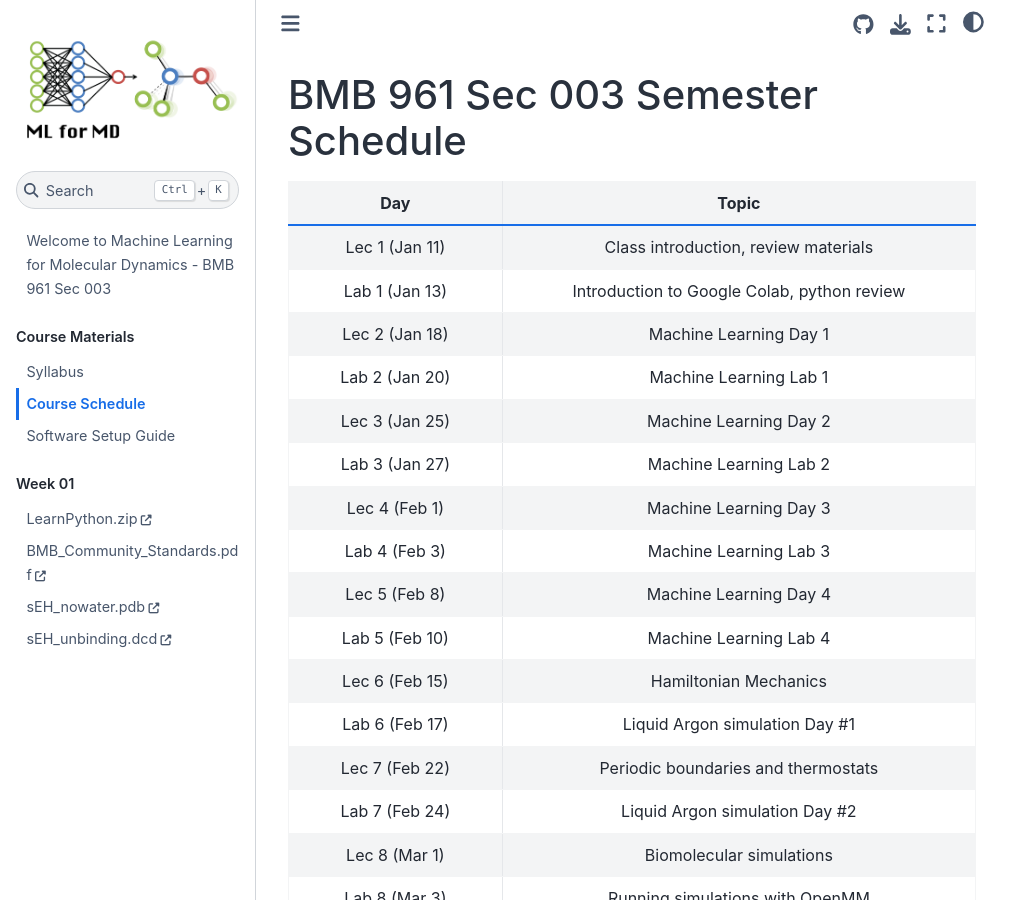
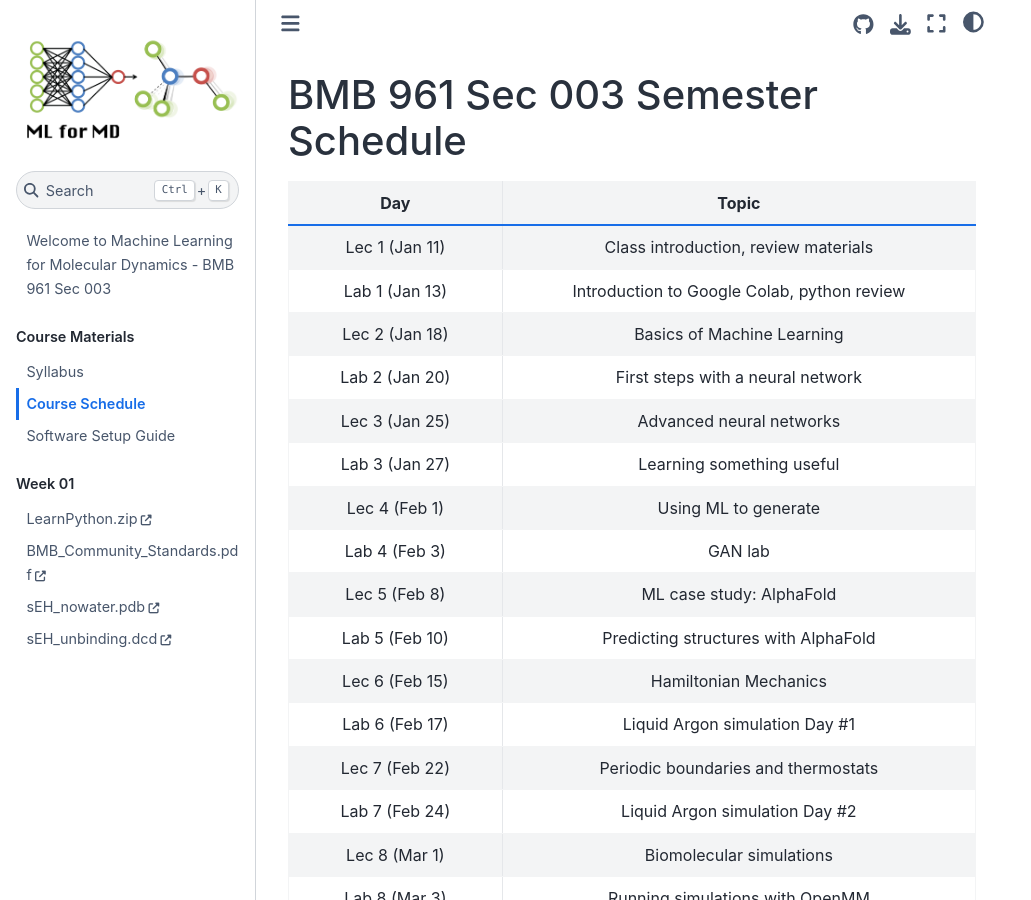
Before and after one commit to ADicksonLab/ml4md-jb, a Jupyter Book: the page built from Course_Materials/BMB961-003_Schedule.md, in a window 1280 px wide and 900 px high. Shown: the whole window, without its empty margins (0-1031 px from the left). Built offline with Jupyter Book 1.0.4 settings and Sphinx 7.4.7 and the Sphinx Book theme 1.1.4, drawn with Linux system fonts in a browser that asks for light colours; pages that are not in the unit, such as notebooks, are missing from menus.

Commit message:
updated schedule

```diff
--- a/Course_Materials/BMB961-003_Schedule.md
+++ b/Course_Materials/BMB961-003_Schedule.md
@@ -4,14 +4,14 @@
 | :----: | :-----: |
 | Lec 1 (Jan 11)  | Class introduction, review materials |
 | Lab 1 (Jan 13)  | Introduction to Google Colab, python review |
-| Lec 2 (Jan 18) | Machine Learning Day 1 |
-| Lab 2 (Jan 20) | Machine Learning Lab 1 |
-| Lec 3 (Jan 25) | Machine Learning Day 2 |
-| Lab 3 (Jan 27) | Machine Learning Lab 2 |
-| Lec 4 (Feb 1) | Machine Learning Day 3 |
-| Lab 4 (Feb 3) | Machine Learning Lab 3 |
-| Lec 5 (Feb 8) | Machine Learning Day 4 |
-| Lab 5 (Feb 10) | Machine Learning Lab 4 |
+| Lec 2 (Jan 18) | Basics of Machine Learning |
+| Lab 2 (Jan 20) | First steps with a neural network |
+| Lec 3 (Jan 25) | Advanced neural networks |
+| Lab 3 (Jan 27) | Learning something useful |
+| Lec 4 (Feb 1) | Using ML to generate |
+| Lab 4 (Feb 3) | GAN lab |
+| Lec 5 (Feb 8) | ML case study: AlphaFold |
+| Lab 5 (Feb 10) | Predicting structures with AlphaFold |
 | Lec 6 (Feb 15) | Hamiltonian Mechanics |
 | Lab 6 (Feb 17) | Liquid Argon simulation Day #1 |
 | Lec 7 (Feb 22) | Periodic boundaries and thermostats |
```
